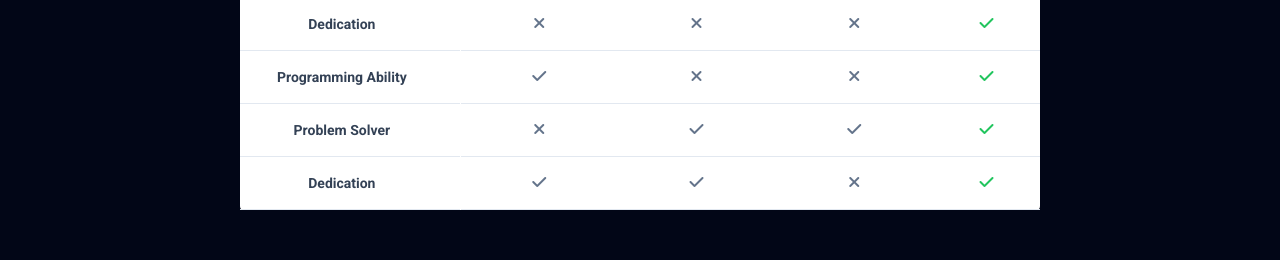
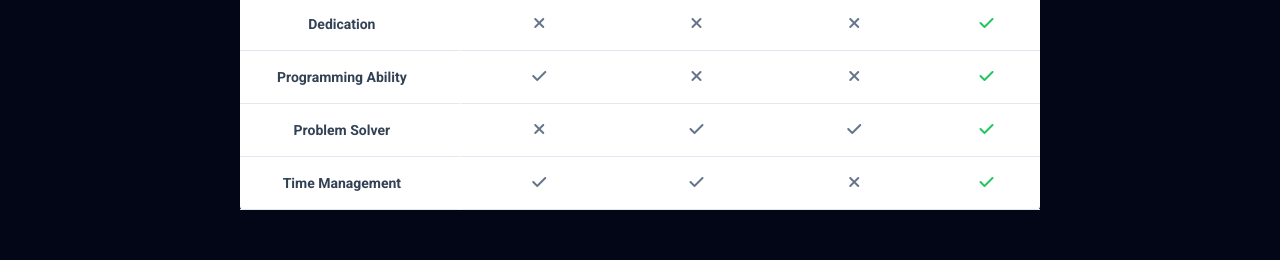
Before and after one commit to mohdsaqib07/Personal-Portofolio, a SvelteKit app: page / in a window 1280 px wide. Shown: the part 2911-3171 px from the top of the page. Built offline with nearby package versions, Linux system fonts and the light colour scheme.

Commit message:
refactor the table

```diff
--- a/src/components/Main.svelte
+++ b/src/components/Main.svelte
@@ -120,7 +120,7 @@
                     <td><i class="fa-solid fa-check text-green-500" /></td>
                 </tr>
                 <tr class="border-b border-solid border-slate-200">
-                    <td class="border-r border-solid border-white pl-4 pr-8 py-4 font-semibold text-sm whitespace-nowrap">Dedication</td>
+                    <td class="border-r border-solid border-white pl-4 pr-8 py-4 font-semibold text-sm whitespace-nowrap">Time Management</td>
                     <td><i class="fa-solid fa-check text-slate-500" /></td>
                     <td><i class="fa-solid fa-check text-slate-500" /></td>
                     <td><i class="fa-solid fa-xmark text-slate-500" /></td>
```
